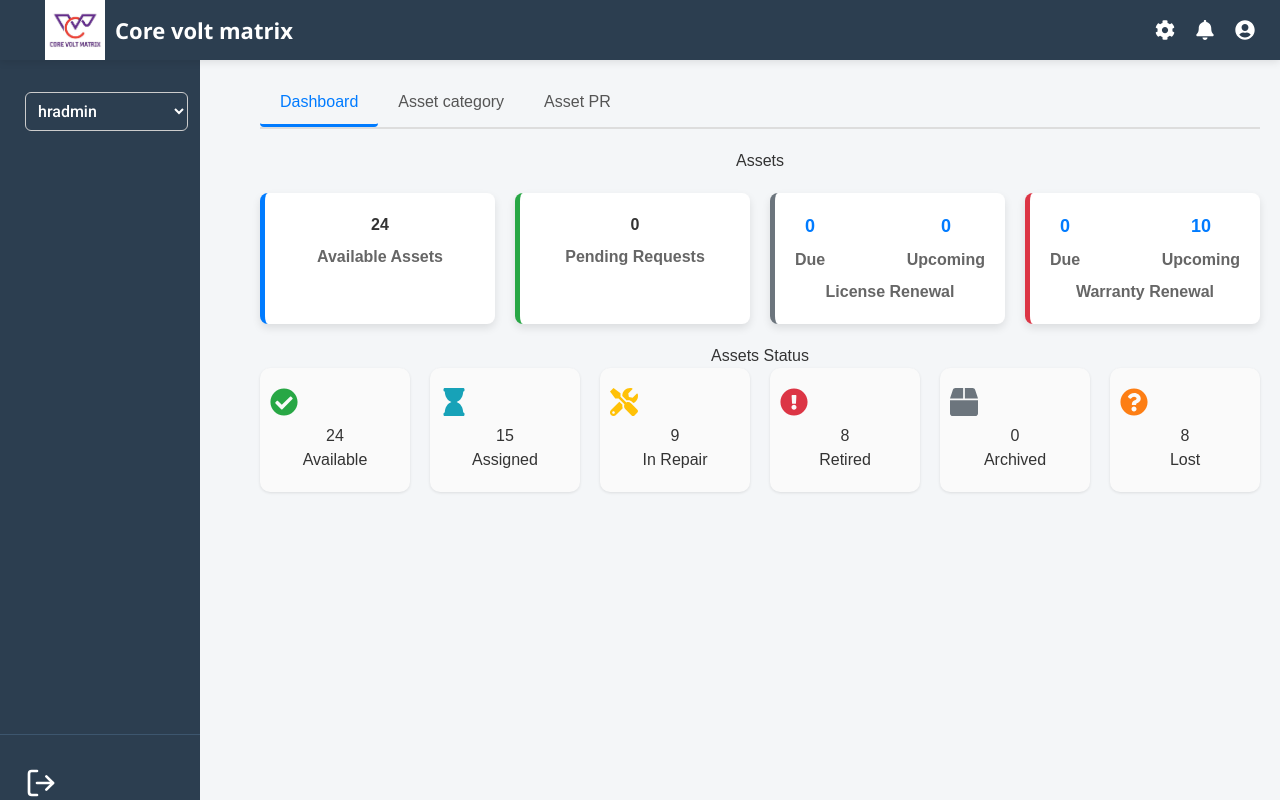
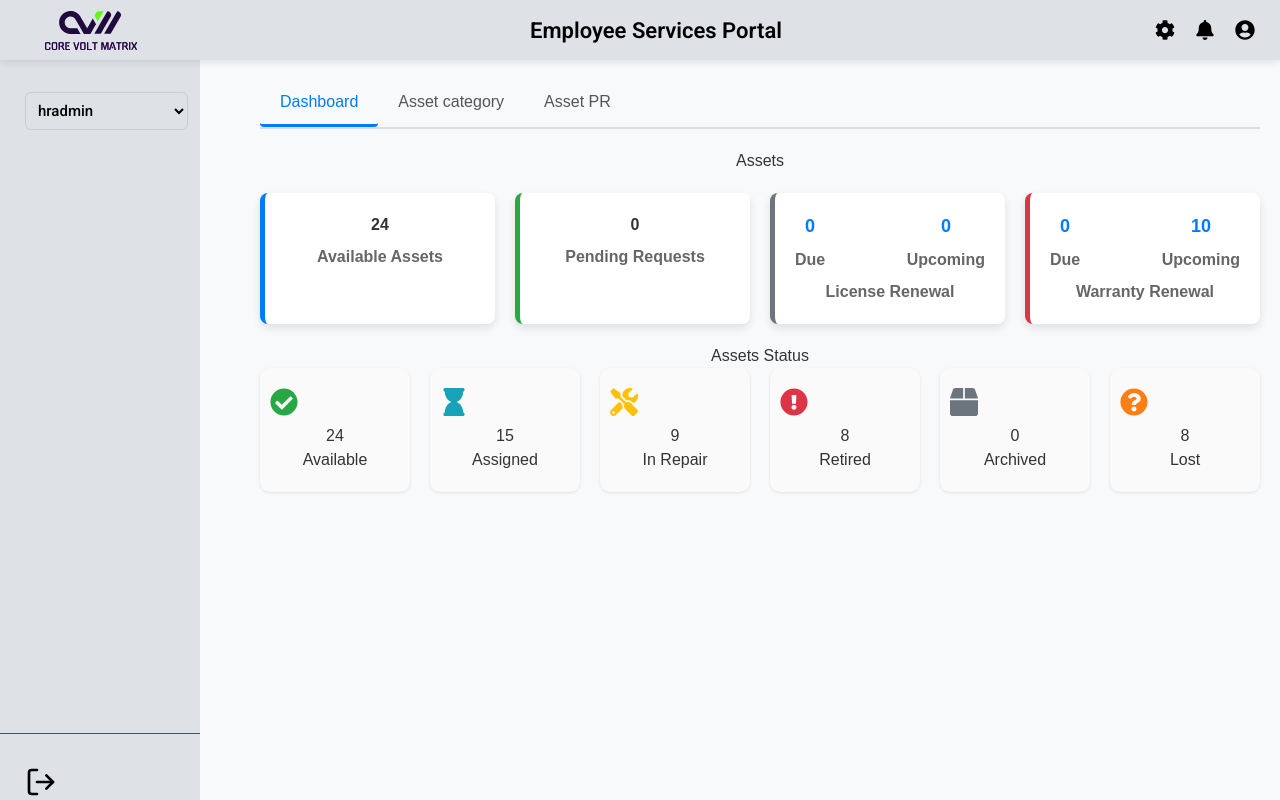
Before and after one commit to Volt-Matrix/voltcore, a React (Vite) app: page /assets/dashboard in a window 1280 px wide. Built offline with nearby package versions, Linux system fonts and the light colour scheme.

Commit message:
update logo and change color theme

```diff
--- a/src/components/Sidebar.css
+++ b/src/components/Sidebar.css
@@ -1,7 +1,8 @@
 .sidebar {
   width: 200px;
-  background-color: #2c3e50;
-  color: white;
+  /* background-color: #2c3e50; */
+  background-color: #dee2e6;
+  color: black;
   height: 100vh;
   position: fixed;
   top: 60px;
@@ -17,7 +18,7 @@
   display: flex;
   flex-direction: column;
   align-items: center;
-  gap: 15px;
+  gap: 5px;
 }
 
 /* Custom scrollbar */
@@ -37,25 +38,30 @@
   display: flex;
   flex-direction: column;
   text-decoration: none;
-  color: white;
+  color: black;
   padding: 12px ;
   width: 100%;
   cursor: pointer;
+  font-size: 15px;
 }
 .navbtns{
   display: flex;
   gap:1em;
   align-items: center;
 }
+.navbtns svg {
+  width: 25px;
+}
 .icon-button span {
   margin-top: 8px;
-  font-size: 14px;
+  /* font-size: 14px; */
   text-align: center;
 
 }
 
 .icon-button:hover {
-  background-color: #34495e;
+  /* background-color: #34495e; */
+  background-color: #D3D3D3;
 }
 
 /* Submenu style */
@@ -86,12 +92,8 @@
   transition: color 0.2s;
 }
 
-
-.submenu-link:hover{
-  color: #4CAF50;
-}
 .submenu-link {
-  color: white;
+  color: black;
   text-decoration: none;
   margin: 5px 0;
   padding: 6px;
@@ -99,7 +101,7 @@
 }
 
 .submenu-link:hover {
-  background-color: #3c5973;
+  background-color: #D3D3D3;
 }
 
 /* Sticky Logout */
--- a/src/components/TopBar.css
+++ b/src/components/TopBar.css
@@ -2,8 +2,9 @@
 .topbar {
   width: 100%;
   height: 60px;
-  background-color: #2c3e50;
-  color: white;
+  /* background-color: #2c3e50; */
+  background-color: #dee2e6;
+  color: black;
   display: flex;
   justify-content: space-between;
   align-items: center;
@@ -15,7 +16,7 @@
   box-shadow: 0 2px 8px rgba(0, 0, 0, 0.1);
 }
 
-.topbar-left h2 {
+.topbar h2 {
   margin: 0;
   font-size: 22px;
   font-weight: 600;
@@ -57,7 +58,7 @@
   z-index: 1000;
 }
 .cvm-brand{
-  width: 5em;
+  width: 7em;
   padding: 10px;
 }
 .cvm-brand img{
--- a/src/components/TopBar.jsx
+++ b/src/components/TopBar.jsx
@@ -2,7 +2,8 @@
 import React, { useEffect, useState } from 'react';
 import './TopBar.css';
 import { FaCog, FaBell, FaUserCircle } from 'react-icons/fa';
-import cvmlogo from '../../public/cvmlogo.png';
+// import cvmlogo from '../../public/cvmlogo.png';
+import cvmlogo from '../../public/cvm-logo.svg'
 import { useAuth } from '../CustomHook/useAuth';
 function TopBar() {
   const [active, setActive] = useState('');
@@ -22,8 +23,8 @@ function TopBar() {
         <div className="cvm-brand">
           <img src={cvmlogo} alt="core-volt-matrix logo" />
         </div>
-        <h2>Core volt matrix</h2>
       </div>
+      <h2 className='rpr'>Employee Services Portal</h2>
       <div className="topbar-right">
         <div className="topbar-icon" onClick={() => handleClick('settings')}>
           <FaCog />
--- a/src/index.css
+++ b/src/index.css
@@ -14,7 +14,8 @@
 
 body {
   font-family: 'Segoe UI', Tahoma, Geneva, Verdana, sans-serif;
-  background-color: #f4f6f8;
+  /* background-color: #f4f6f8; */
+  background-color: #f8f9fa;
   color: #333;
 }
 
```
Also changed, not shown: public/cvm-logo.svg (added).
